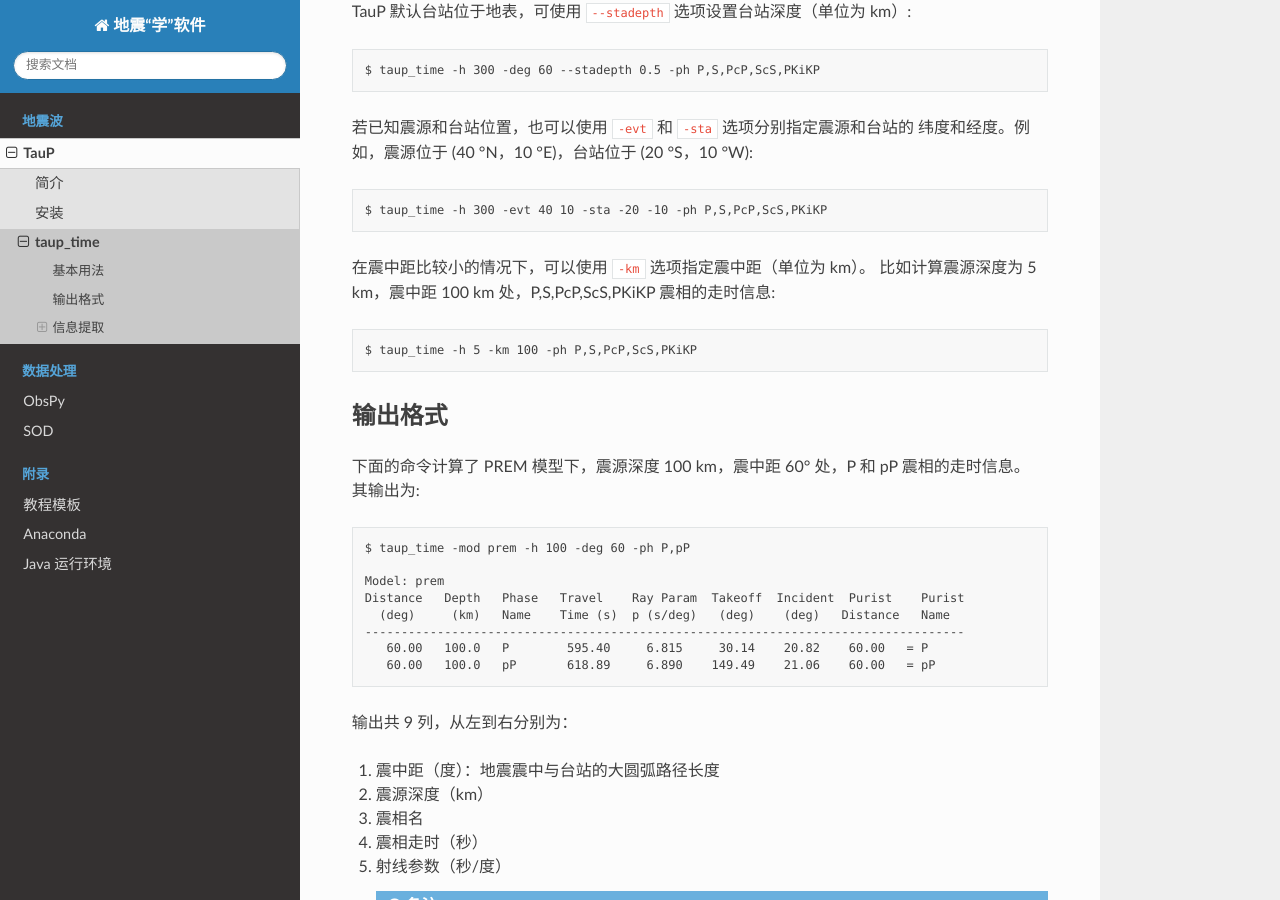
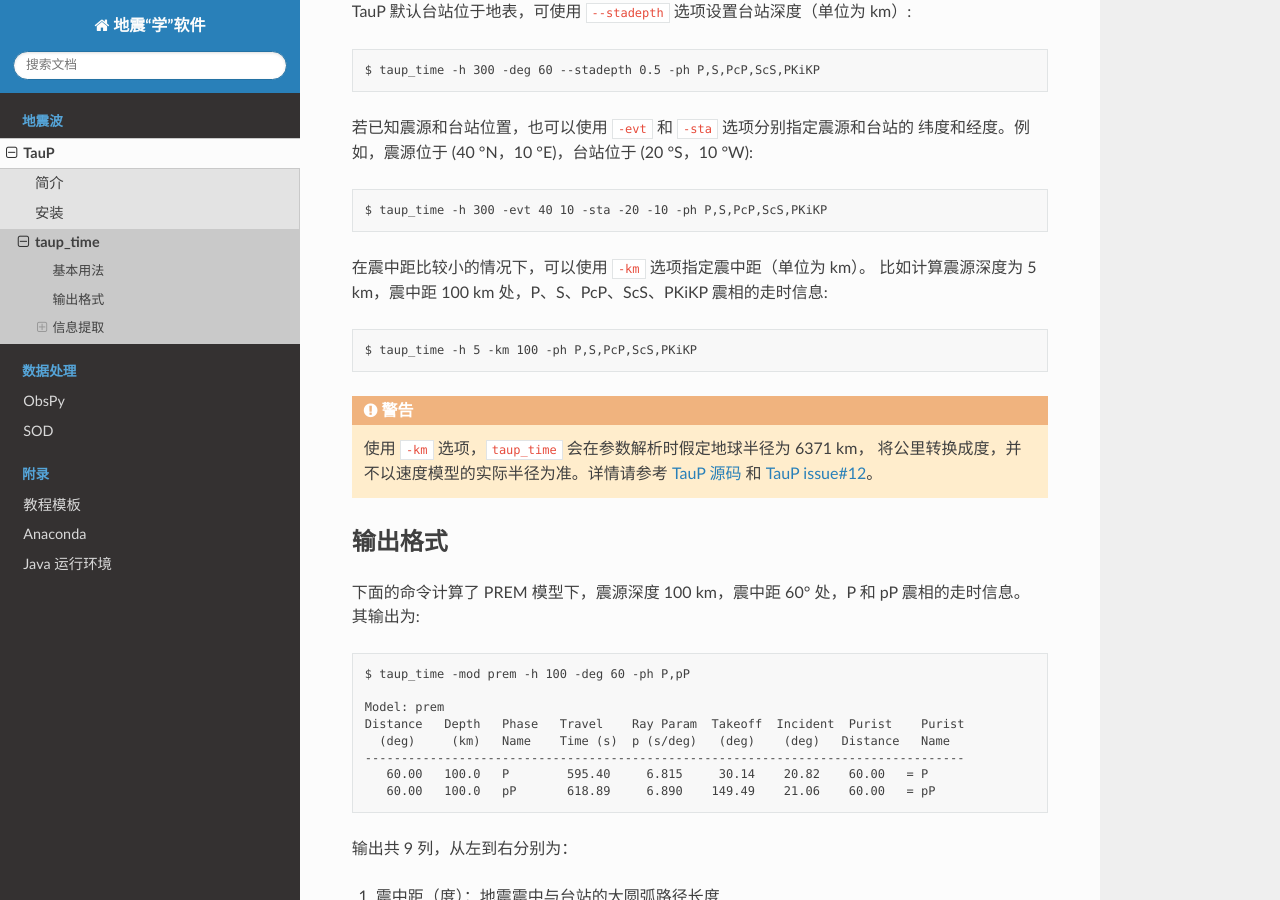
Before and after one commit to seismo-learn/software, a Sphinx documentation site: the page built from source/taup/taup_time.rst, in a window 1280 px wide and 900 px high, scrolled down 663 px. Built offline with Sphinx 7.4.7 and the Read the Docs theme 2.0.0, drawn with Linux system fonts in a browser that asks for light colours.

Commit message:
taup: Indicate the assumed Earth radius using -km (#71)
Co-authored-by: Dongdong Tian <seisman.info@gmail.com>

```diff
--- a/source/taup/index.rst
+++ b/source/taup/index.rst
@@ -14,7 +14,7 @@
 ----
 
 :教程贡献者: `田冬冬 <https://me.seisman.info/>`__ (作者)、`姚家园 <https://github.com/core-man>`__ (审稿)
-:教程更新日期: 2020-12-29
+:教程更新日期: 2021-01-02
 
 ----
 
--- a/source/taup/taup_time.rst
+++ b/source/taup/taup_time.rst
@@ -32,9 +32,15 @@
    $ taup_time -h 300 -evt 40 10 -sta -20 -10 -ph P,S,PcP,ScS,PKiKP
 
 在震中距比较小的情况下，可以使用 ``-km`` 选项指定震中距（单位为 km）。
-比如计算震源深度为 5 km，震中距 100 km 处，P,S,PcP,ScS,PKiKP 震相的走时信息::
+比如计算震源深度为 5 km，震中距 100 km 处，P、S、PcP、ScS、PKiKP 震相的走时信息::
 
    $ taup_time -h 5 -km 100 -ph P,S,PcP,ScS,PKiKP
+
+.. warning::
+
+   使用 ``-km`` 选项，``taup_time`` 会在参数解析时假定地球半径为 6371 km，
+   将公里转换成度，并不以速度模型的实际半径为准。详情请参考 `TauP 源码 <https://github.com/crotwell/TauP/blob/ecccb870c87b73ca7150414487e9b4d693a63834/src/main/java/edu/sc/seis/TauP/TauP_Time.java#L613>`__
+   和 `TauP issue#12 <https://github.com/crotwell/TauP/issues/12>`__。
 
 输出格式
 --------
```
